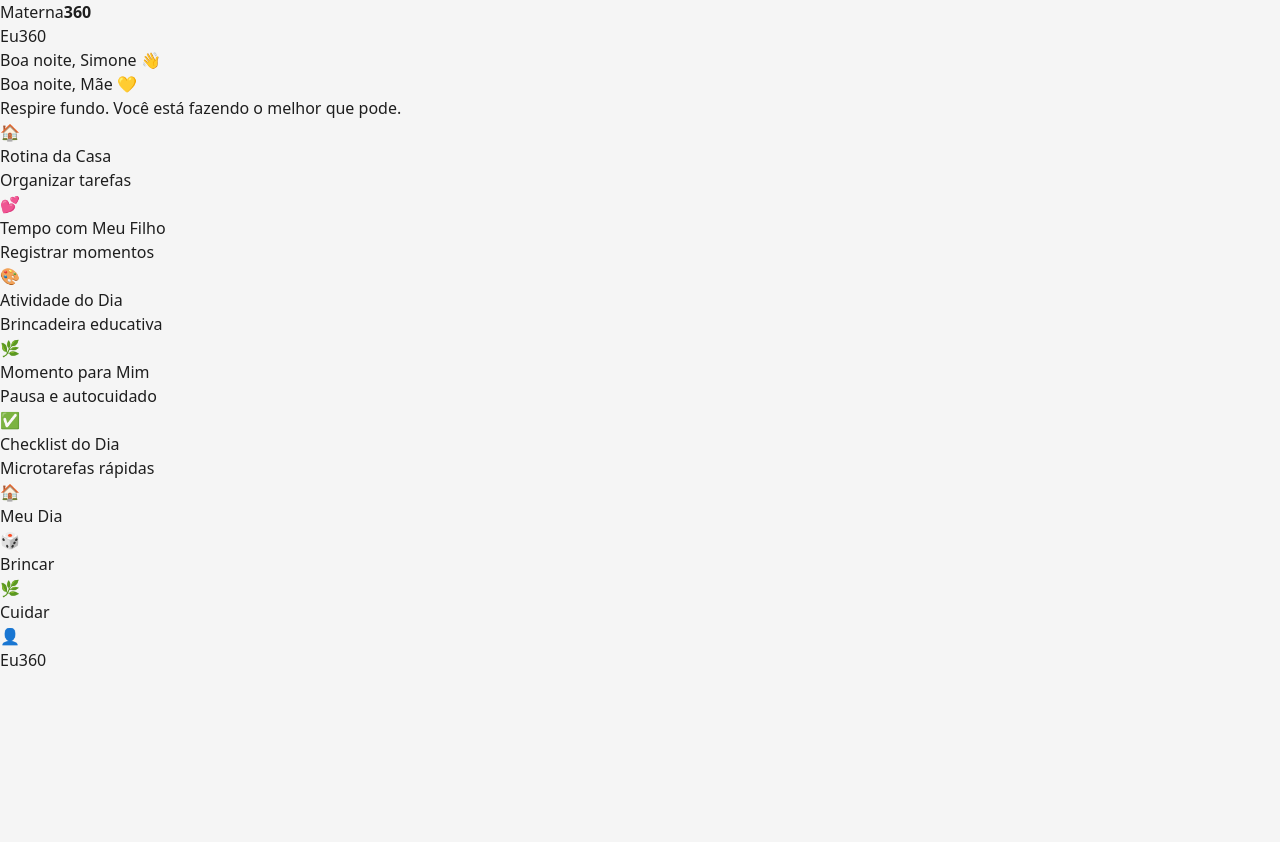
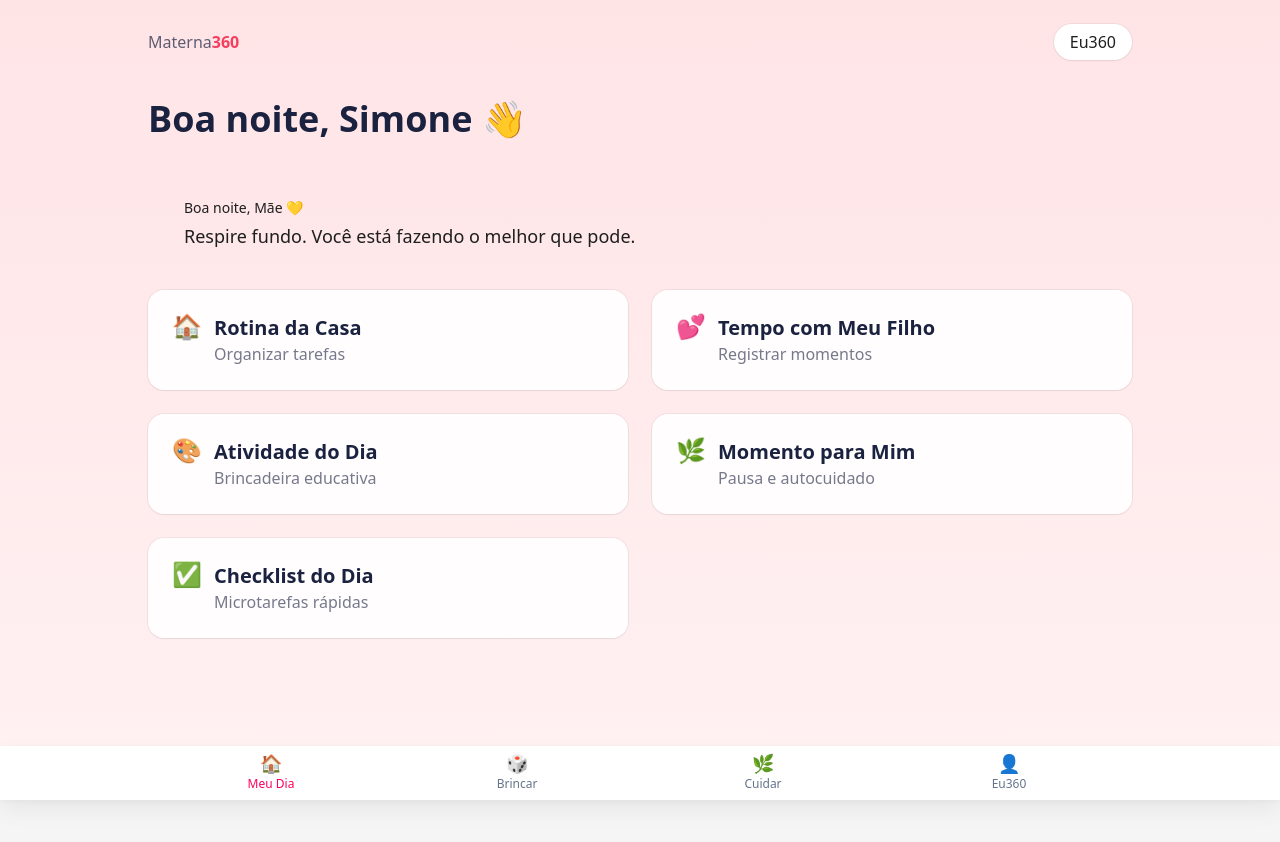
Before and after one commit to simonebrusco/materna360-app, a Next.js app in the folder materna360_starter/: page /meu-dia in a window 1280 px wide. Shown: the top 842 px of the page. Before the commit the page ends 800 px from the top, so only its background shows below. Built offline with nearby package versions, Linux system fonts and the light colour scheme.

Commit message:
Update tailwind.config.js

```diff
--- a/materna360_starter/tailwind.config.js
+++ b/materna360_starter/tailwind.config.js
@@ -1,17 +1,16 @@
-// tailwind.config.js
 /** @type {import('tailwindcss').Config} */
 module.exports = {
   content: [
-    "./materna360_starter/app/**/*.{js,jsx,ts,tsx,mdx}",
-    "./materna360_starter/components/**/*.{js,jsx,ts,tsx,mdx}",
-    "./materna360_starter/lib/**/*.{js,jsx,ts,tsx,mdx}",
+    "./app/**/*.{js,jsx,ts,tsx,mdx}",
+    "./components/**/*.{js,jsx,ts,tsx,mdx}",
+    "./lib/**/*.{js,jsx,ts,tsx,mdx}",
   ],
   theme: {
     extend: {
       colors: {
         brand: {
-          DEFAULT: "#ff005e",
-          light: "#ffd8e6",
+          DEFAULT: "#ff005e",   // principal
+          light: "#ffd8e6",     // complemento
           navy: "#2f3a56",
           gray: "#545454",
           white: "#ffffff",
```
